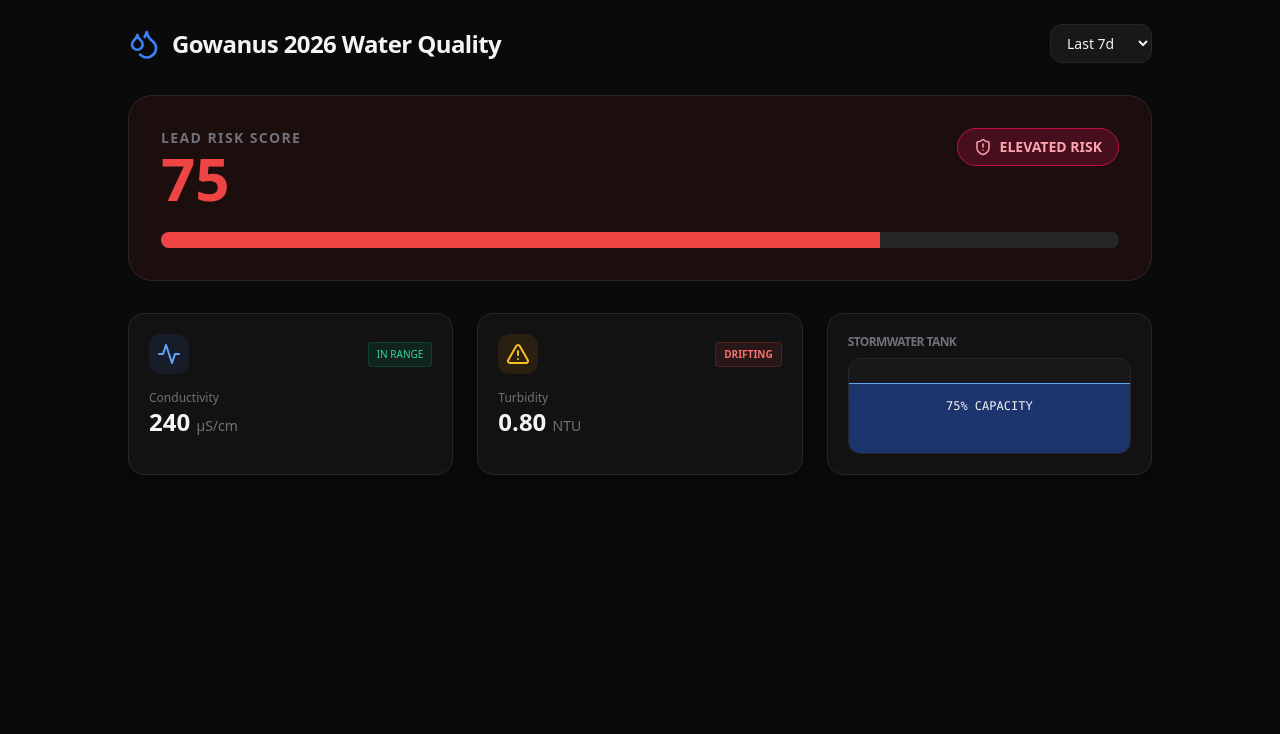
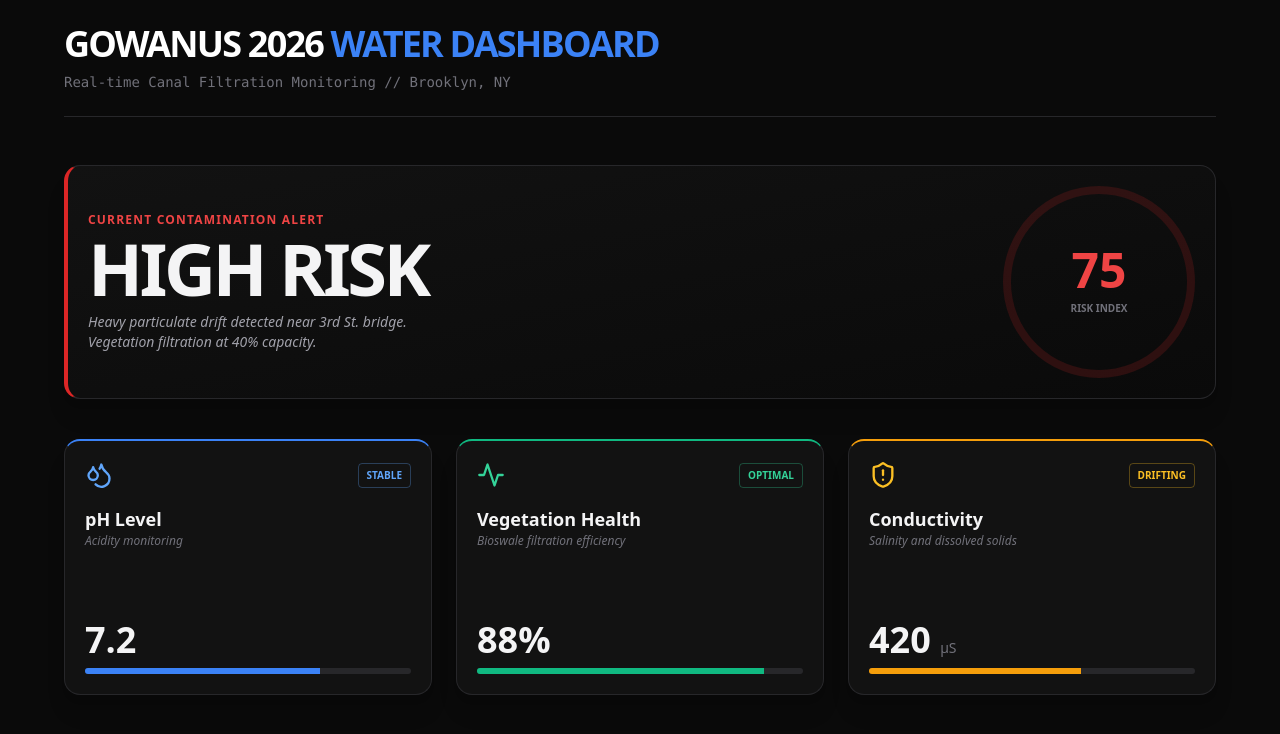
Before and after one commit to akulim/sponge-2026, a React (Vite) app: page / in a window 1280 px wide. Shown: the top 734 px of the page. Built offline with nearby package versions, Linux system fonts and the light colour scheme.

Commit message:
Update App.jsx

```diff
--- a/src/App.jsx
+++ b/src/App.jsx
@@ -44,84 +44,95 @@ export default function BrooklynDashboard() {
   const StatusIcon = s.icon;
 
   return (
-    <div className="min-h-screen bg-[#0a0a0a] text-zinc-100 p-6 font-sans">
-      <div className="max-w-5xl mx-auto">
+   <div className="min-h-screen bg-[#0a0a0a] text-zinc-100 p-6 font-sans">
+      <div className="max-w-6xl mx-auto">
 
         {/* Header */}
-        <header className="flex justify-between items-center mb-8">
-          <div className="flex items-center gap-3">
-            <Droplets className="text-blue-500 w-8 h-8" />
-            <h1 className="text-2xl font-bold tracking-tight">Gowanus 2026 Water Quality</h1>
-          </div>
-          <select
-            value={range}
-            onChange={(e) => setRange(e.target.value)}
-            className="bg-zinc-900 border border-zinc-800 rounded-lg px-3 py-2 text-sm outline-none"
-          >
-            <option value="24h">Last 24h</option>
-            <option value="7d">Last 7d</option>
-            <option value="30d">Last 30d</option>
-          </select>
+        <header className="mb-12 border-b border-zinc-800 pb-6">
+          <h1 className="text-4xl font-black tracking-tighter text-white uppercase">
+            Gowanus 2026 <span className="text-blue-500">Water Dashboard</span>
+          </h1>
+          <p className="text-zinc-500 mt-2 font-mono text-sm">Real-time Canal Filtration Monitoring // Brooklyn, NY</p>
         </header>
 
-        {/* Main Risk Card */}
-        <motion.div
-          animate={{ backgroundColor: s.color + "15" }}
-          className="rounded-3xl border border-zinc-800 p-8 mb-8 transition-colors"
-        >
-          <div className="flex justify-between items-start mb-6">
+        {/* MAIN FOCUS: CONTAMINATION RISK */}
+        <div className="mb-10">
+          <CustomCard className="bg-gradient-to-br from-[#121212] to-[#0a0a0a] border-l-4 border-l-red-600">
+            <div className="flex flex-col md:flex-row justify-between items-center gap-8">
+              <div className="text-center md:text-left">
+                <p className="text-red-500 text-xs font-bold uppercase tracking-widest mb-1">Current Contamination Alert</p>
+                <h2 className="text-7xl font-black tracking-tighter">HIGH RISK</h2>
+                <p className="text-zinc-400 max-w-sm mt-2 text-sm italic">Heavy particulate drift detected near 3rd St. bridge. Vegetation filtration at 40% capacity.</p>
+              </div>
+
+              {/* Massive Score Focus */}
+              <div className="relative flex items-center justify-center h-48 w-48 rounded-full border-8 border-red-900/30">
+                <div className="text-center">
+                  <span className="block text-5xl font-black text-red-500">{score}</span>
+                  <span className="text-[10px] text-zinc-500 uppercase font-bold">Risk Index</span>
+                </div>
+              </div>
+            </div>
+          </CustomCard>
+        </div>
+
+        {/* THREE FOCUS SCORECARDS */}
+        <div className="grid md:grid-cols-3 gap-6">
+
+          {/* Card 1: pH Balance */}
+          <CustomCard className="flex flex-col justify-between h-64 border-t-2 border-t-blue-500">
             <div>
-              <p className="text-zinc-500 text-sm uppercase tracking-widest font-semibold">Lead Risk Score</p>
-              <h2 className="text-6xl font-black" style={{ color: s.color }}>{score}</h2>
+              <div className="flex justify-between items-center mb-4">
+                <Droplets className="text-blue-400" size={28} />
+                <span className="text-[10px] font-bold text-blue-400 border border-blue-400/30 px-2 py-1 rounded">STABLE</span>
+              </div>
+              <h3 className="text-lg font-bold">pH Level</h3>
+              <p className="text-zinc-500 text-xs italic">Acidity monitoring</p>
             </div>
-            <div className={`flex items-center gap-2 px-4 py-2 rounded-full border ${s.pill}`}>
-              <StatusIcon size={18} />
-              <span className="text-sm font-bold uppercase">{s.label}</span>
+            <div className="mt-4">
+              <span className="text-4xl font-bold">7.2</span>
+              <div className="w-full bg-zinc-800 h-1.5 mt-2 rounded-full overflow-hidden">
+                <div className="bg-blue-500 h-full w-[72%]" />
+              </div>
             </div>
-          </div>
-          {/* Progress Bar */}
-          <div className="w-full bg-zinc-800 h-4 rounded-full overflow-hidden">
-            <motion.div
-              initial={{ width: 0 }}
-              animate={{ width: `${score}%` }}
-              className="h-full"
-              style={{ backgroundColor: s.color }}
-            />
-          </div>
-        </motion.div>
-
-        {/* Grid Stats */}
-        <div className="grid md:grid-cols-3 gap-6">
-          <CustomCard>
-            <div className="flex justify-between items-center mb-4">
-              <div className="p-2 bg-blue-500/10 rounded-lg"><Activity className="text-blue-400" /></div>
-              <span className="text-[10px] bg-emerald-500/10 text-emerald-400 px-2 py-1 rounded border border-emerald-500/20">IN RANGE</span>
-            </div>
-            <p className="text-zinc-500 text-xs">Conductivity</p>
-            <p className="text-2xl font-bold">240 <span className="text-sm font-normal text-zinc-500">µS/cm</span></p>
           </CustomCard>
 
-          <CustomCard className={score > 60 ? "border-red-900/50" : ""}>
-            <div className="flex justify-between items-center mb-4">
-              <div className="p-2 bg-amber-500/10 rounded-lg"><AlertTriangle className="text-amber-400" /></div>
-              <span className="text-[10px] bg-red-500/10 text-red-400 px-2 py-1 rounded border border-red-500/20 uppercase font-bold">Drifting</span>
+          {/* Card 2: Vegetation Condition */}
+          <CustomCard className="flex flex-col justify-between h-64 border-t-2 border-t-emerald-500">
+            <div>
+              <div className="flex justify-between items-center mb-4">
+                <Activity className="text-emerald-400" size={28} />
+                <span className="text-[10px] font-bold text-emerald-400 border border-emerald-400/30 px-2 py-1 rounded">OPTIMAL</span>
+              </div>
+              <h3 className="text-lg font-bold">Vegetation Health</h3>
+              <p className="text-zinc-500 text-xs italic">Bioswale filtration efficiency</p>
             </div>
-            <p className="text-zinc-500 text-xs">Turbidity</p>
-            <p className="text-2xl font-bold">{(0.2 + (waterLevel * 0.8)).toFixed(2)} <span className="text-sm font-normal text-zinc-500">NTU</span></p>
+            <div className="mt-4">
+              <span className="text-4xl font-bold">88%</span>
+              <div className="w-full bg-zinc-800 h-1.5 mt-2 rounded-full overflow-hidden">
+                <div className="bg-emerald-500 h-full w-[88%]" />
+              </div>
+            </div>
           </CustomCard>
 
-          <CustomCard>
-             <p className="text-zinc-500 text-xs mb-2 uppercase font-bold tracking-tighter">Stormwater Tank</p>
-             <div className="relative h-24 bg-zinc-900 rounded-xl overflow-hidden border border-zinc-800">
-                <motion.div
-                  animate={{ height: `${waterLevel * 100}%` }}
-                  className="absolute bottom-0 w-full bg-blue-600/40 backdrop-blur-sm border-t border-blue-400"
-                />
-                <div className="absolute inset-0 flex items-center justify-center text-xs font-mono">
-                  {Math.round(waterLevel * 100)}% CAPACITY
-                </div>
-             </div>
+          {/* Card 3: Conductivity */}
+          <CustomCard className="flex flex-col justify-between h-64 border-t-2 border-t-amber-500">
+            <div>
+              <div className="flex justify-between items-center mb-4">
+                <ShieldAlert className="text-amber-400" size={28} />
+                <span className="text-[10px] font-bold text-amber-400 border border-amber-400/30 px-2 py-1 rounded">DRIFTING</span>
+              </div>
+              <h3 className="text-lg font-bold">Conductivity</h3>
+              <p className="text-zinc-500 text-xs italic">Salinity and dissolved solids</p>
+            </div>
+            <div className="mt-4">
+              <span className="text-4xl font-bold">420 <span className="text-sm font-normal text-zinc-500">µS</span></span>
+              <div className="w-full bg-zinc-800 h-1.5 mt-2 rounded-full overflow-hidden">
+                <div className="bg-amber-500 h-full w-[65%]" />
+              </div>
+            </div>
           </CustomCard>
+
         </div>
       </div>
     </div>
```
